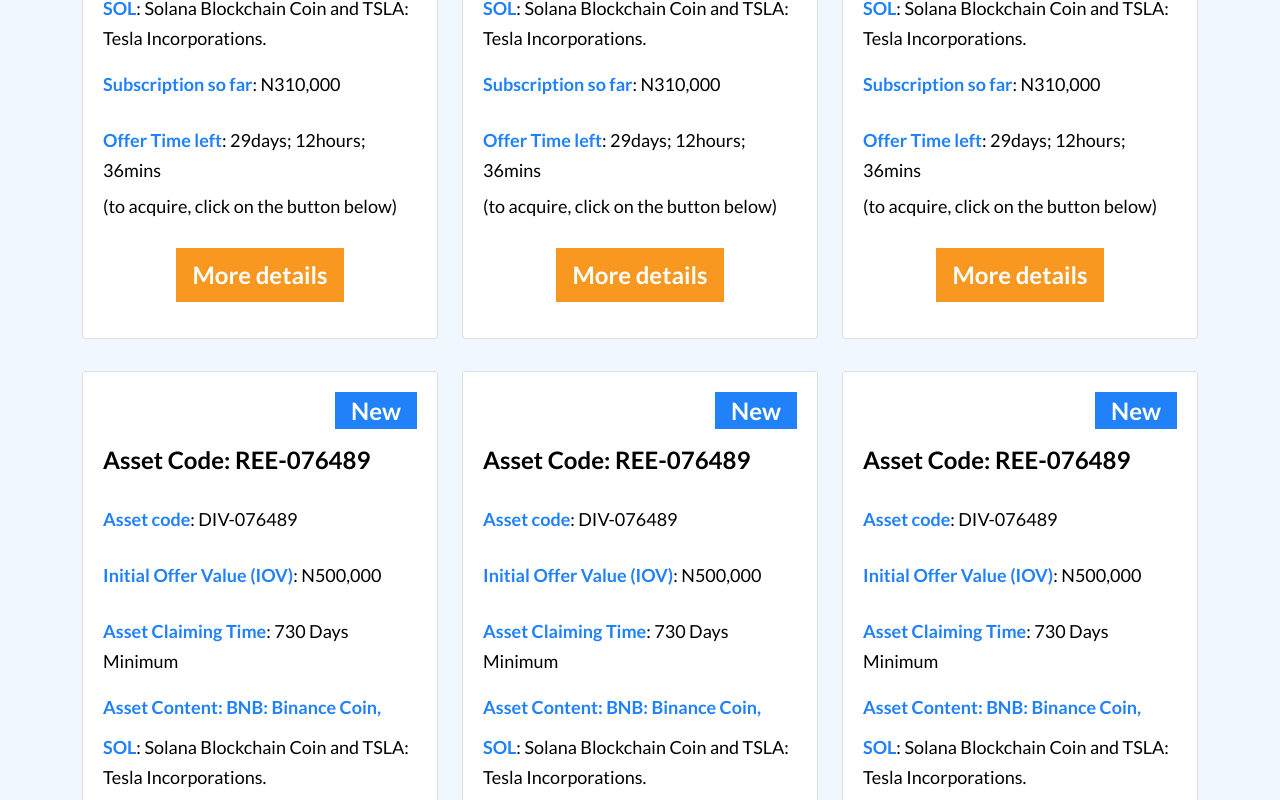
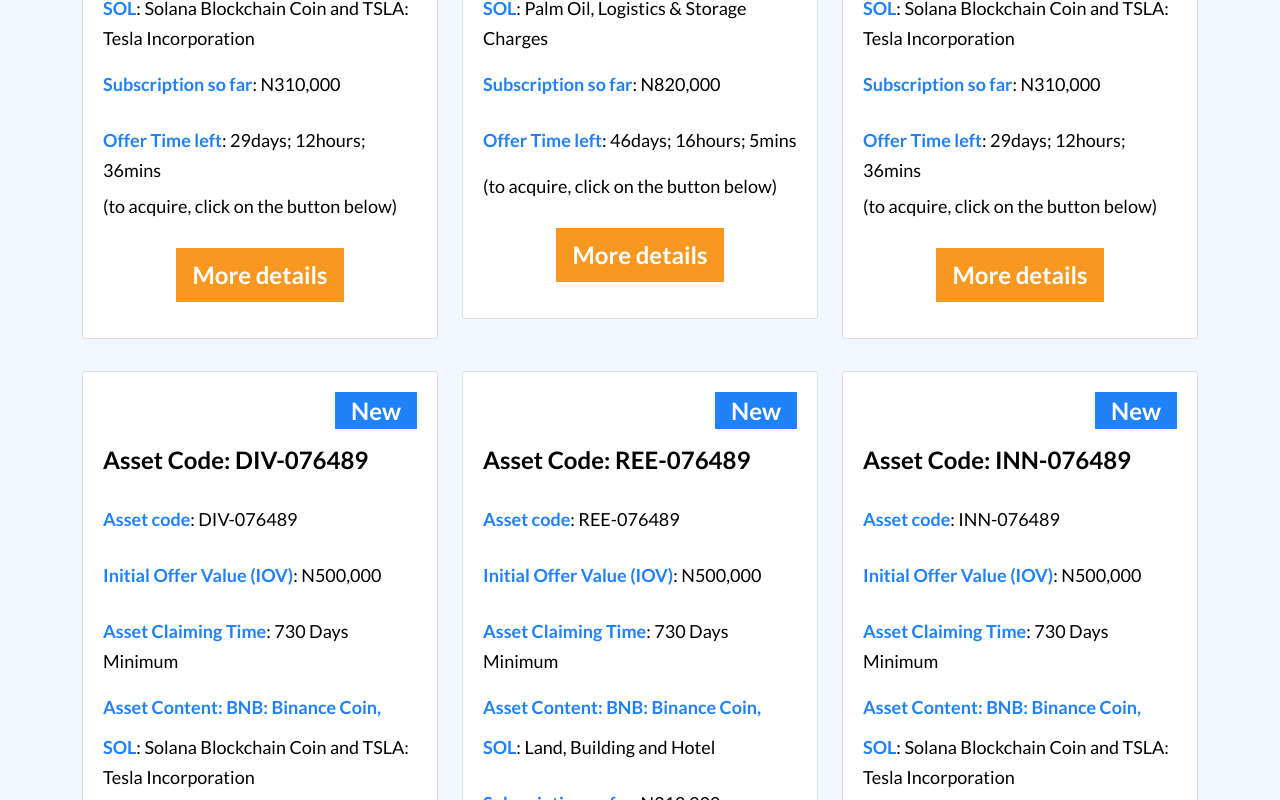
Before and after one commit to Dreezy305/HuntersWall, a Next.js app: page /catalogue in a window 1280 px wide. Shown: the part 780-1580 px from the top of the page. Built offline with nearby package versions, Linux system fonts and the light colour scheme.

Commit message:
FAQ page

```diff
--- a/pages/catalogue.js
+++ b/pages/catalogue.js
@@ -1,6 +1,7 @@
 import React from "react";
 import Layout from "../layouts";
 import Card from "../components/card";
+import { All } from "../data/all";
 
 function Catalogue() {
   const arr = [1, 2, 3, 4, 5, 6, 7, 8];
@@ -26,10 +27,18 @@
         </div>
         <div className="container pb-5">
           <div className="row pb-5">
-            {arr.map((item) => (
+            {All.map((item) => (
               <>
-                <div className="col-lg-4 my-3">
-                  <Card />
+                <div className="col-lg-4 my-3" key={item.id}>
+                  <Card
+                    AssetCode={item.AssetCode}
+                    assetCode={item.assetCode}
+                    Iov={item.Iov}
+                    AssetClaimTime={item.AssetClaimTime}
+                    subscriptions={item.subscriptions}
+                    offertime={item.offertime}
+                    AssetContent={item.AssetContent}
+                  />
                 </div>
               </>
             ))}
```
